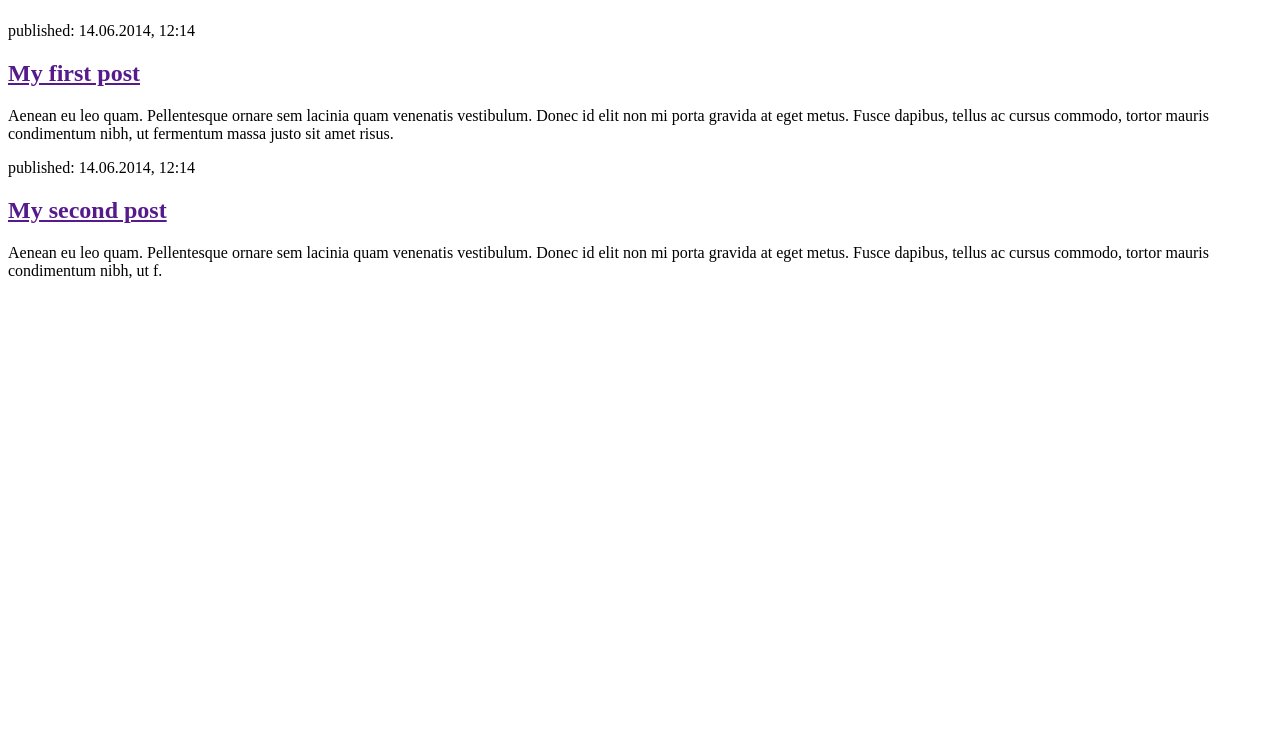
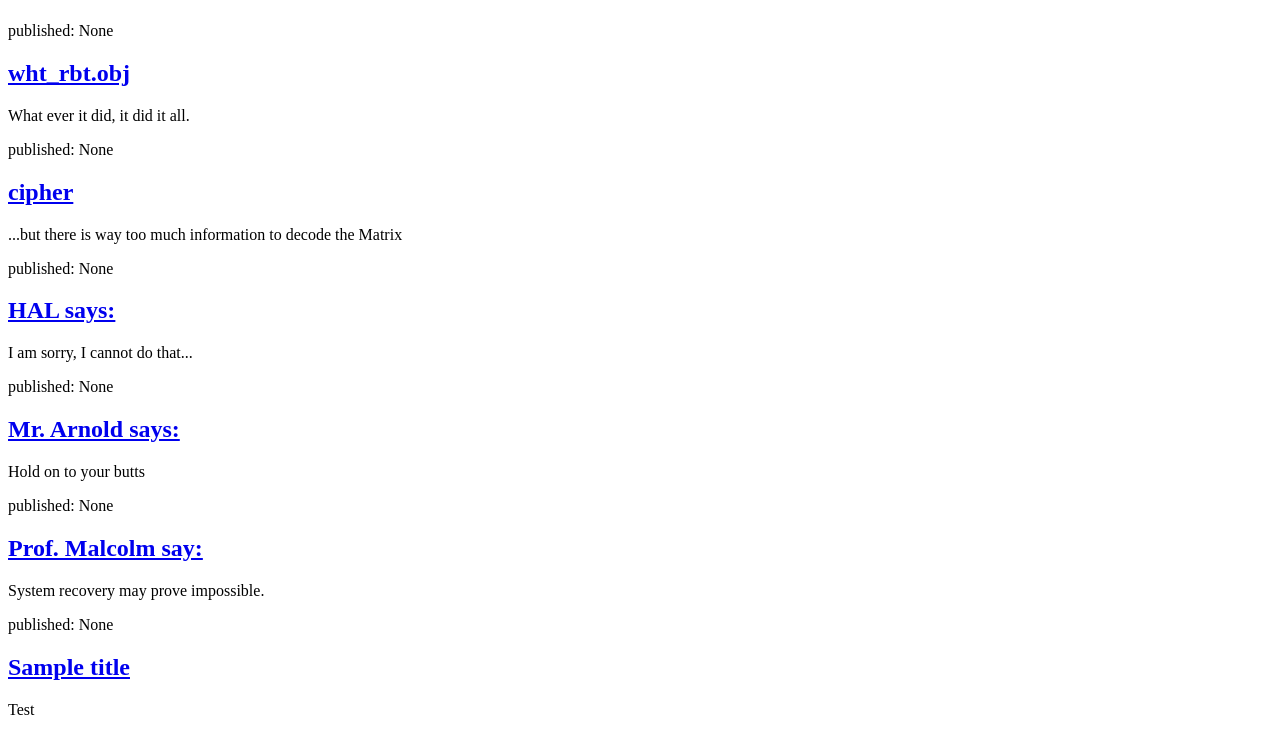
Before and after one commit to zeerob440/djangogirls, a Django app: page / in a window 1280 px wide. Shown: the part 58-800 px from the top of the page. Run offline with Django 5.2, Linux system fonts and the light colour scheme; data comes from the database, SQL or seed files in the repository; both versions use the stored data as it was after the commit.

Commit message:
debug: attempt to display posts

```diff
--- a/blog/templates/blog/post_list.html
+++ b/blog/templates/blog/post_list.html
@@ -7,17 +7,17 @@
         <header>
             <h1><a href="/">Django Girls Blog</a></h1>
         </header>
+    {% for post in posts %}
+        <article>
+            <time>published: {{ post.published_date }}</time>
+            <h2>
+                <a href="{% url 'post_detail' pk=post.pk %}">
+                    {{ post.title }}
+                </a>
+            </h2>
+            <p>{{ post.text }}</p>
+        </article>
+    {% endfor %}
 
-        <article>
-            <time>published: 14.06.2014, 12:14</time>
-            <h2><a href="">My first post</a></h2>
-            <p>Aenean eu leo quam. Pellentesque ornare sem lacinia quam venenatis vestibulum. Donec id elit non mi porta gravida at eget metus. Fusce dapibus, tellus ac cursus commodo, tortor mauris condimentum nibh, ut fermentum massa justo sit amet risus.</p>
-        </article>
-
-        <article>
-            <time>published: 14.06.2014, 12:14</time>
-            <h2><a href="">My second post</a></h2>
-            <p>Aenean eu leo quam. Pellentesque ornare sem lacinia quam venenatis vestibulum. Donec id elit non mi porta gravida at eget metus. Fusce dapibus, tellus ac cursus commodo, tortor mauris condimentum nibh, ut f.</p>
-        </article>
     </body>
 </html>
--- a/blog/views.py
+++ b/blog/views.py
@@ -4,7 +4,8 @@ from .models import Post
 # Create your views here.
 
 def post_list(request):
-    return render(request, 'blog/post_list.html', {})
+    posts = Post.objects.all()
+    return render(request, 'blog/post_list.html', {'posts': posts})
 
 def post_detail(request, pk):
     post = get_object_or_404(Post, pk=pk)
```
Also changed, not shown: db.sqlite3.
